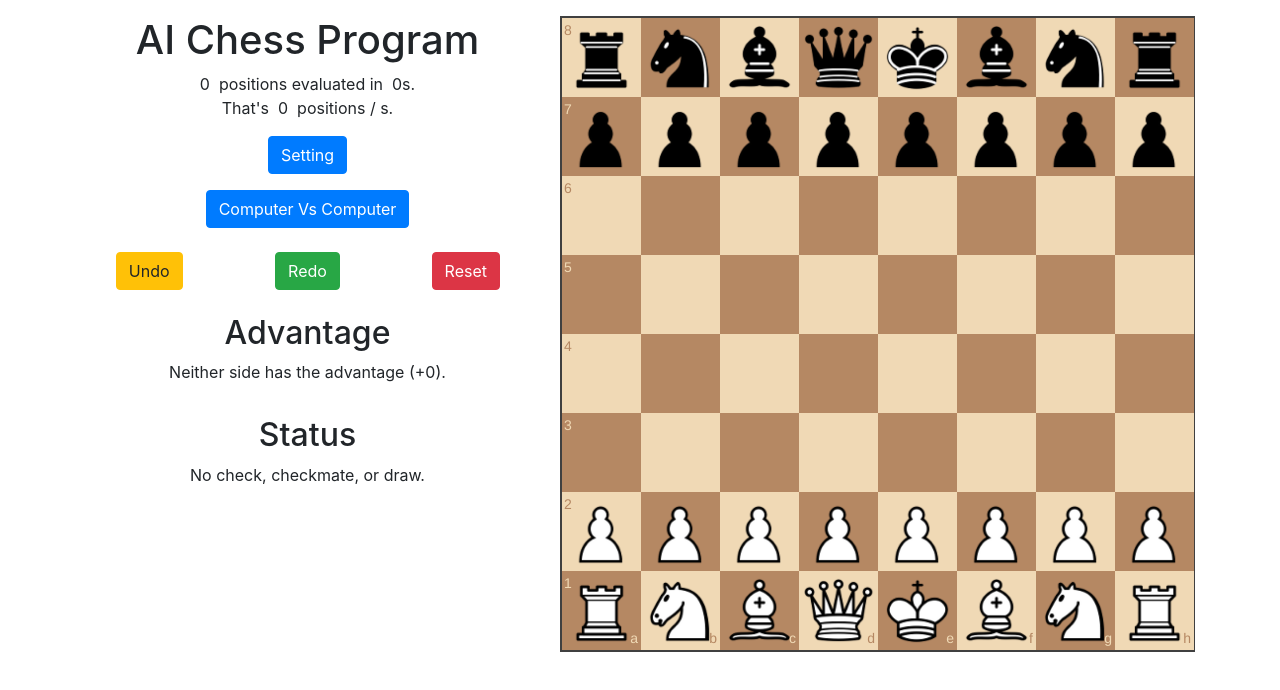
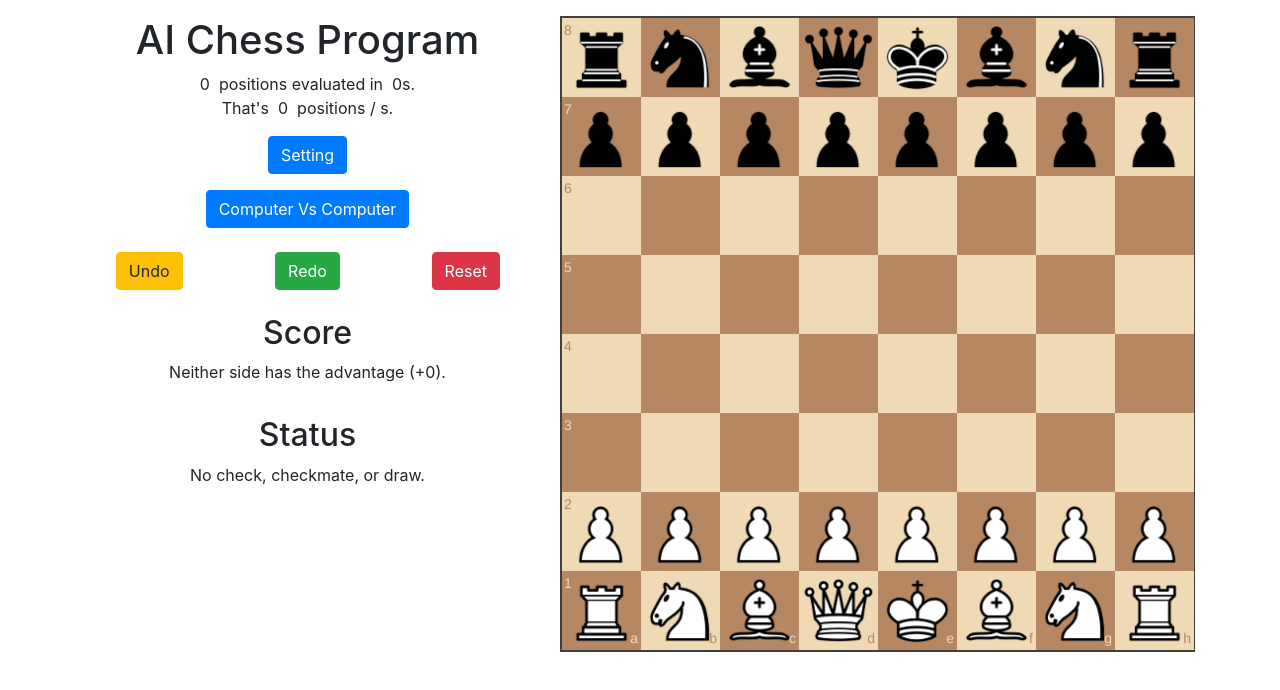
Before and after one commit to tnd79bk/AI-Project, a plain HTML site: page index.html in a window 1280 px wide. Drawn offline with nearby package versions, Linux system fonts and the light colour scheme.

Commit message:
Update index.html

```diff
--- a/index.html
+++ b/index.html
@@ -102,7 +102,7 @@
                     </div>
                     <div class="row my-3 text-align-center">
                         <div class="col-md-12">
-                            <h2>Advantage</h2>
+                            <h2>Score</h2>
                             <p><span id="advantageColor">Neither side</span> has the advantage
                                 (+<span id="advantageNumber">0</span>).</p>
                         </div>
```
